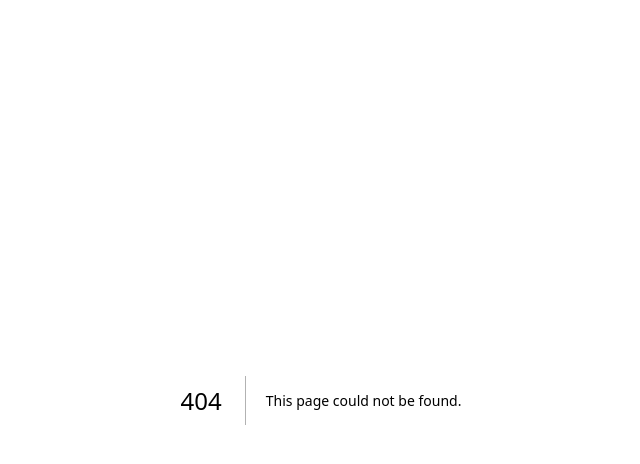
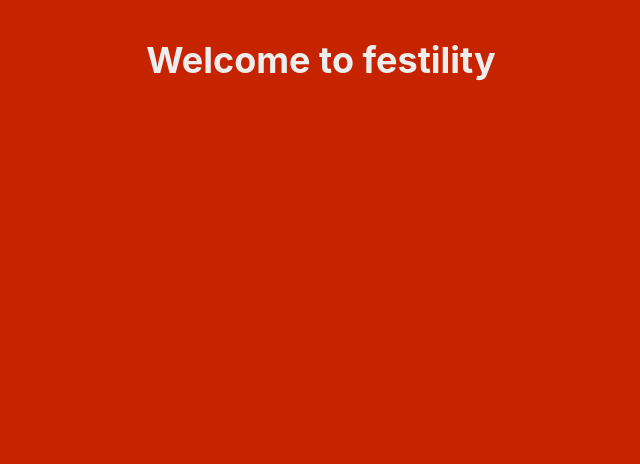
Before and after one commit to kindlewit/go-festility, a Next.js app in the folder frontend/: page /homepage in a window 1280 px wide. Before the commit this address had no page. Shown: the top 464 px of the page, without its empty margins (319-959 px from the left). Built offline with nearby package versions, Linux system fonts and the light colour scheme.

Commit message:
feat: Rebuild homepage with tailwind styling

```diff
--- /dev/null
+++ b/frontend/pages/homepage.tsx
@@ -0,0 +1,19 @@
+import Head from "next/head";
+import { Fragment } from "react";
+
+
+export default function HomePage() {
+  return (
+    <Fragment>
+      <Head>
+        <title>Festility</title>
+      </Head>
+
+      <div aria-label="container" className="flex w-full h-screen bg-dark-bg-3 text-dark-text-1">
+        <div aria-label="hero" className="flex flex-col w-full items-center m-10">
+          <h1 className="text-4xl font-bold">Welcome to festility</h1>
+        </div>
+      </div>
+    </Fragment>
+  )
+}
--- a/frontend/styles/globals.css
+++ b/frontend/styles/globals.css
@@ -1,8 +1,13 @@
 @import 'tailwindcss';
 
 @theme {
-  --color-primary-dark-bg: #4C1F7A;
-  --color-primary-dark-text: #EEEEEE;
+  --color-dark-bg-1: #2A004E;
+  --color-dark-text-1: #EEEEEE;
+  --color-dark-text-2: #219B9D;
+  --color-dark-bg-1: #500073;
+  --color-dark-bg-3: #C62300;
+  --color-dark-bg-4: #F14A00;
+  --color-dark-bg-5: #FF8000;
 }
 
 html,
```
